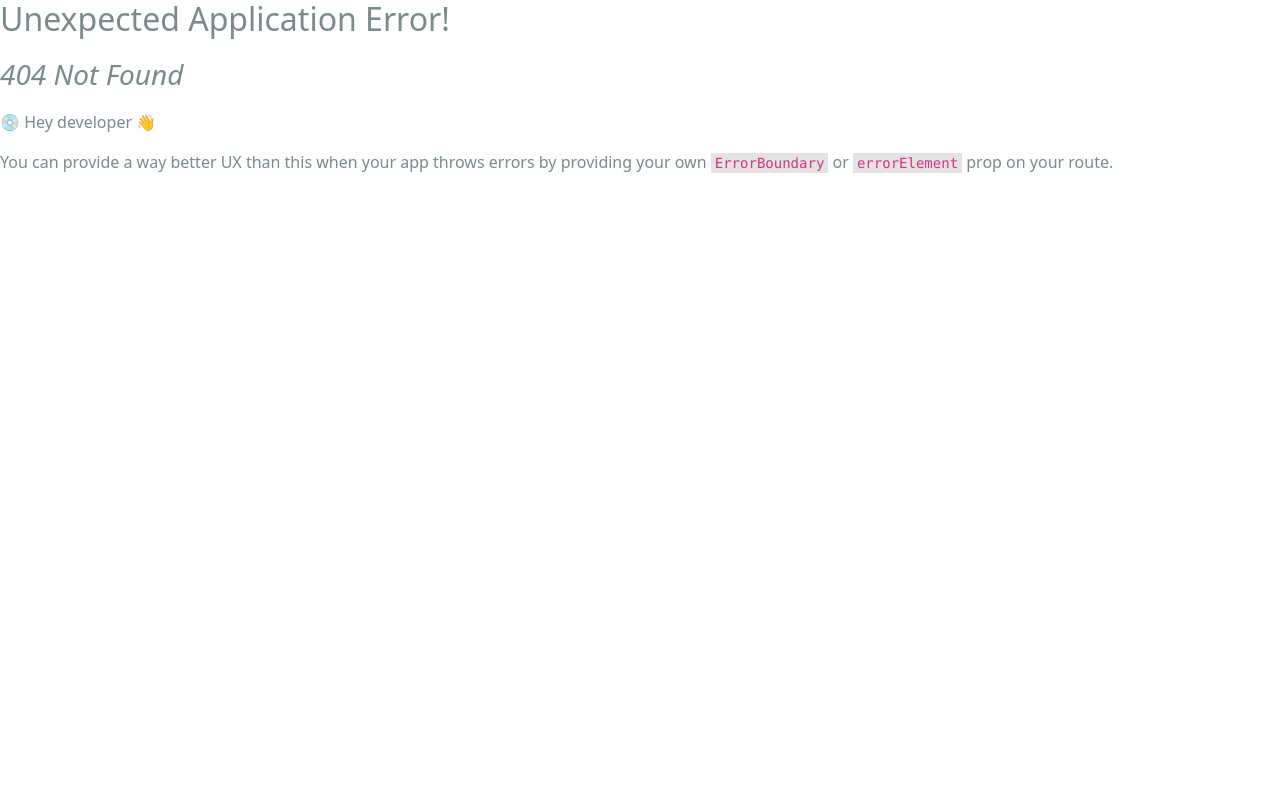
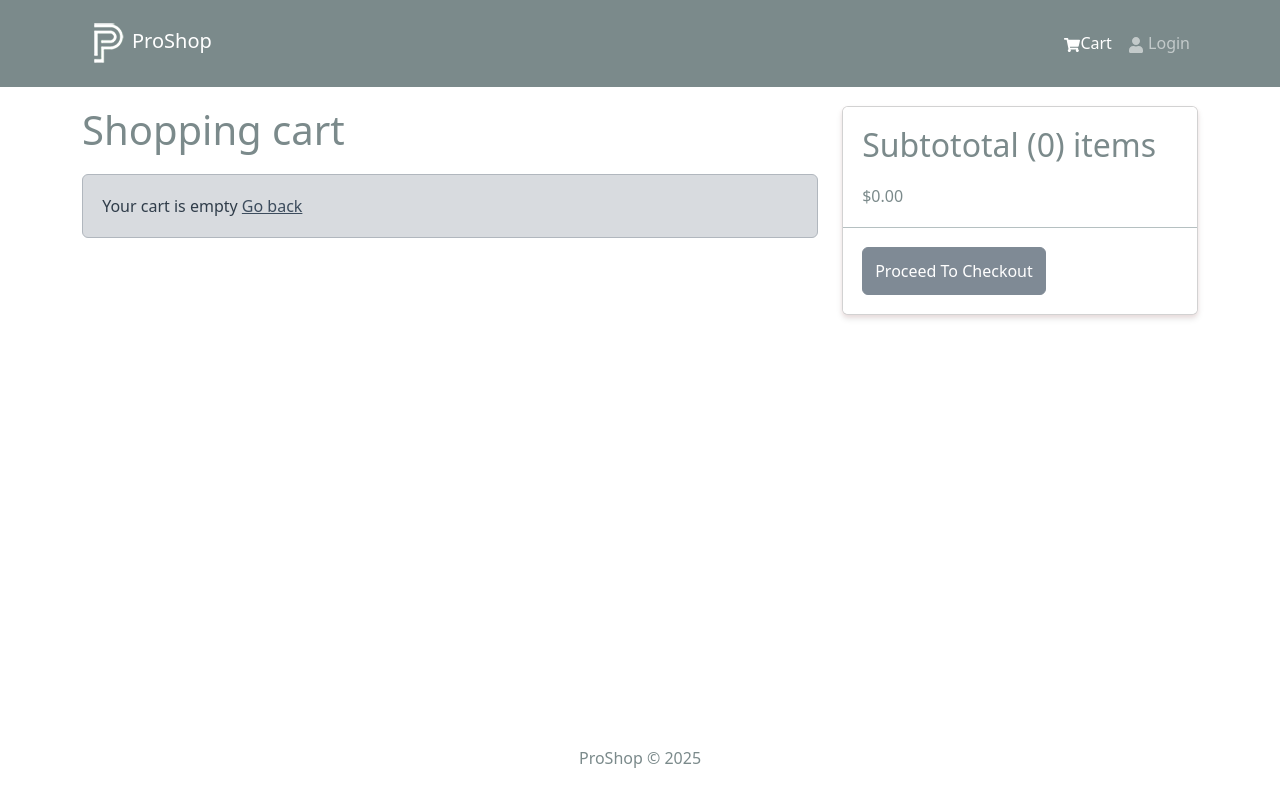
Before and after one commit to CatLe2003/proshop, a React (Create React App) app in the folder frontend/: page /cart in a window 1280 px wide. Before the commit this address had no page. Shown: the top 802 px of the page. Built offline with nearby package versions, Linux system fonts and the light colour scheme.

Commit message:
Create cartSlice to store, update cart items in localstorage and cartScreen to visualize addToCart, removeFromCart functions

```diff
--- a/frontend/src/components/Header.jsx
+++ b/frontend/src/components/Header.jsx
@@ -1,10 +1,12 @@
 import React from 'react'
-import { Navbar, Nav, Container } from 'react-bootstrap';
+import { Badge, Navbar, Nav, Container } from 'react-bootstrap';
 import { FaShoppingCart, FaUser } from 'react-icons/fa'
 import logo from '../assets/logo.png'
 import { LinkContainer } from 'react-router-bootstrap';
+import { useSelector } from 'react-redux';
+const Header = () => {
+  const { cartItems } = useSelector((state) => state.cart);
 
-const Header = () => {
   return (
     <header>
         <Navbar bg='dark' variant='dark' expand='md' collapseOnSelect>
@@ -19,7 +21,15 @@
                 <Navbar.Collapse id='basic-navbar-nav'>
                     <Nav className='ms-auto'>
                         <LinkContainer to='/cart'>
-                            <Nav.Link><FaShoppingCart/> Cart </Nav.Link>
+                            <Nav.Link><FaShoppingCart/>
+                             Cart
+                             { cartItems.length > 0 && (
+                                    <Badge pill bg='success' style={{ marginLeft: '5px'}}>
+                                        { cartItems.reduce((acc, item) => acc + item.qty, 0)}
+                                    </Badge>
+                                )
+                             }
+                            </Nav.Link>
                         </LinkContainer>
                         <LinkContainer to='/login'>
                             <Nav.Link><FaUser/> Login </Nav.Link>
--- a/frontend/src/index.js
+++ b/frontend/src/index.js
@@ -8,6 +8,7 @@
 import { createBrowserRouter, createRoutesFromElements, Route, RouterProvider } from 'react-router-dom'
 import Home from './views/Home';
 import ProductDetail from './views/ProductDetail';
+import Cart from './views/Cart.jsx';
 import { Provider } from 'react-redux';
 import store from './store.js';
 
@@ -16,6 +17,7 @@
     <Route path='/' element={<App/>}>
       <Route index path='/' element={<Home/>}/>
       <Route path='/product/:id' element={<ProductDetail/>}/>
+      <Route path='/cart' element={<Cart/>}/>
     </Route>
   )
 )
--- /dev/null
+++ b/frontend/src/slices/cartSlice.js
@@ -0,0 +1,34 @@
+import { createSlice } from '@reduxjs/toolkit'
+import { updateCart } from '../utils/cartUtils';
+
+const initialState = localStorage.getItem('cart')
+? JSON.parse(localStorage.getItem('cart'))
+: {cartItems: []};
+
+const cartSlice = createSlice({
+    name: 'cart',
+    initialState,
+    reducers: {
+        addToCart: (state, action) => {
+            const item = action.payload;
+
+            const existItem = state.cartItems.find((product) =>  product._id === item._id);
+
+            if(existItem) {
+                state.cartItems = state.cartItems.map((product) => product._id === existItem._id ? item : product)
+            } else {
+                state.cartItems = [...state.cartItems, item];
+            }
+
+            updateCart(state);
+        },
+        removeFormCart: (state, action) => {
+            state.cartItems = state.cartItems.filter((product) => product._id !== action.payload);
+
+            return updateCart(state);
+        }
+    }
+})
+
+export const { addToCart, removeFormCart } = cartSlice.actions;
+export default cartSlice.reducer;
--- a/frontend/src/store.js
+++ b/frontend/src/store.js
@@ -1,9 +1,10 @@
 import { configureStore } from "@reduxjs/toolkit";
 import { apiSlice } from "./slices/apiSlice";
-
+import cartSliceReducer from './slices/cartSlice'
 const store = configureStore({
     reducer: {
-        [apiSlice.reducerPath]: apiSlice.reducer
+        [apiSlice.reducerPath]: apiSlice.reducer,
+        cart : cartSliceReducer
     },
     middleware: (getDefaultMiddleware) => getDefaultMiddleware().concat(apiSlice.middleware),
     devTools: true
--- /dev/null
+++ b/frontend/src/utils/cartUtils.js
@@ -0,0 +1,23 @@
+export const addDecimals =  (num) => {
+    return (Math.round(num * 100) / 100).toFixed(2);
+}
+
+export const updateCart = (state) => {
+     //Calculate items price
+     state.itemsPrice = addDecimals(state.cartItems.reduce((acc, item) => acc + item.price * item.qty, 0));
+
+     //Calculate shipping price (If the order is over $100 then free, else $10 shipping fee)
+     state.shippingPrice = addDecimals(state.itemsPrice > 100 ? 0 : 10);
+
+     //Calculate tax price  (15%)
+     state.taxPrice = addDecimals(Number(0.15 * state.itemsPrice).toFixed(2));
+
+     //Calculate total price
+     state.totalPrice = (
+         Number (state.itemsPrice) +
+         Number (state.shippingPrice) +
+         Number (state.taxPrice)
+     ).toFixed(2);
+
+     localStorage.setItem('cart', JSON.stringify(state));
+}
--- /dev/null
+++ b/frontend/src/views/Cart.jsx
@@ -0,0 +1,103 @@
+import React from 'react'
+import { Link, useNavigate } from 'react-router-dom'
+import { useDispatch, useSelector } from 'react-redux'
+import { Row, Col, ListGroup, Image, Form, Button, Card, ListGroupItem } from 'react-bootstrap'
+import { FaTrash } from 'react-icons/fa'
+import Message from '../components/Message'
+import { addToCart, removeFormCart } from '../slices/cartSlice'
+
+const Cart = () => {
+  const navigate = useNavigate();
+  const dispatch = useDispatch();
+
+  const cart = useSelector((state) =>  state.cart);
+  const { cartItems } = cart;
+
+  const addToCartHandler = async (item, qty) => {
+    dispatch(addToCart({...item, qty}));
+  }
+
+  const removeFormCartHandler = async (id) => {
+    dispatch(removeFormCart(id));
+  }
+
+  const checkoutHandler = () => {
+    navigate('/login?redirect=/shipping')
+  }
+  return (
+    <Row>
+      <Col md={8}>
+       <h1 style={{ marginBottom: '20px' }}>Shopping cart</h1>
+       { cartItems.length === 0
+         ? (
+        <Message>
+          Your cart is empty <Link to='/'>Go back</Link>
+        </Message>
+           )
+        : (
+          <ListGroup variant='flush'>
+            { cartItems.map((item) => (
+                <ListGroupItem key={ item._id }>
+                  <Row>
+                    <Col md={2}>
+                      <Image src= { item.image } alt={ item.name } fluid rounded />
+                    </Col>
+                    <Col md={3}>
+                      <Link to={`/product/${item._id}`}>{ item.name }</Link>
+                    </Col>
+                    <Col md={2}>${ item.price }</Col>
+                    <Col md={2}>
+                      <Form.Control
+                        as='select'
+                        value={item.qty}
+                        onChange={(e) => addToCartHandler(item, Number(e.target.value))}
+                      >
+                       {[...Array(item.countInStock).keys()].map((product) => (
+                         <option key= {product + 1} value={product + 1}>
+                           {product + 1}
+                         </option>
+                       ))}
+                      </Form.Control>
+                    </Col>
+                    <Col md={2}>
+                       <Button
+                         type='button'
+                         variant='light'
+                         onClick={() => removeFormCartHandler(item._id)}
+                        >
+                        <FaTrash/>
+                       </Button>
+                    </Col>
+                  </Row>
+                </ListGroupItem>
+            ))}
+          </ListGroup>
+        ) }
+      </Col>
+      <Col md={4}>
+        <Card>
+          <ListGroup variant='flush'>
+            <ListGroupItem>
+              <h2>
+                Subtototal ({ cartItems.reduce((acc, item) => acc + item.qty, 0)}) items
+              </h2>
+              ${ cartItems.reduce((acc, item) => acc + item.qty * item.price, 0).toFixed(2) }
+            </ListGroupItem>
+            <ListGroupItem>
+              <Button
+                type='button'
+                className='btn-block'
+                disabled={cartItems.length === 0}
+                onClick= { checkoutHandler }
+              >
+                Proceed To Checkout
+              </Button>
+            </ListGroupItem>
+          </ListGroup>
+        </Card>
+      </Col>
+    </Row>
+  )
+}
+
+export default Cart
--- a/frontend/src/views/ProductDetail.jsx
+++ b/frontend/src/views/ProductDetail.jsx
@@ -1,14 +1,25 @@
-import { useParams, Link } from 'react-router-dom'
-import { Row, Col, Image, ListGroup, Card, Button, ListGroupItem } from 'react-bootstrap'
+import { useState } from 'react';
+import { useParams, Link, useNavigate } from 'react-router-dom'
+import { Form, Row, Col, Image, ListGroup, Card, Button, ListGroupItem } from 'react-bootstrap'
 import Ratings from '../components/Ratings'
 import { useGetProductDetailsQuery } from '../slices/productApiSlice'
 import { Loader } from '../components/Loader'
 import Message from '../components/Message'
-
+import { addToCart } from '../slices/cartSlice';
+import { useDispatch } from 'react-redux';
 const ProductDetail = () => {
   const { id: productId } = useParams();
   const { data: product, isLoading, error } = useGetProductDetailsQuery(productId);
 
+  const dispatch = useDispatch();
+  const navigate = useNavigate();
+
+  const [qty, setQty] = useState(1);
+
+  const addToCartHandler = () => {
+    dispatch(addToCart({...product, qty}));
+    navigate('/cart');
+  }
   return (
     <>
      <Link className='btn btn-light my-3' to='/'> Go Back </Link>
@@ -54,11 +65,32 @@
                           </Col>
                       </Row>
                   </ListGroupItem>
+                  {product.countInStock > 0 && (
+                    <ListGroupItem>
+                      <Row>
+                        <Col>Quantity</Col>
+                        <Col>
+                         <Form.Control
+                           as='select'
+                           value={qty}
+                           onChange={(e) => setQty(Number(e.target.value))}
+                         >
+                          {[...Array(product.countInStock).keys()].map((product) => (
+                            <option key= {product + 1} value={product + 1}>
+                              {product + 1}
+                            </option>
+                          ))}
+                         </Form.Control>
+                        </Col>
+                      </Row>
+                    </ListGroupItem>
+                  )}
                   <ListGroupItem>
                       <Button
                        className='btn-block'
                        type='button'
                        disabled={product.countInStock === 0}
+                       onClick={addToCartHandler}
                       >
                           Add To Cart
                       </Button>
```
Also changed, not shown: 1 other file (tests, documents, lock files or other folders).
